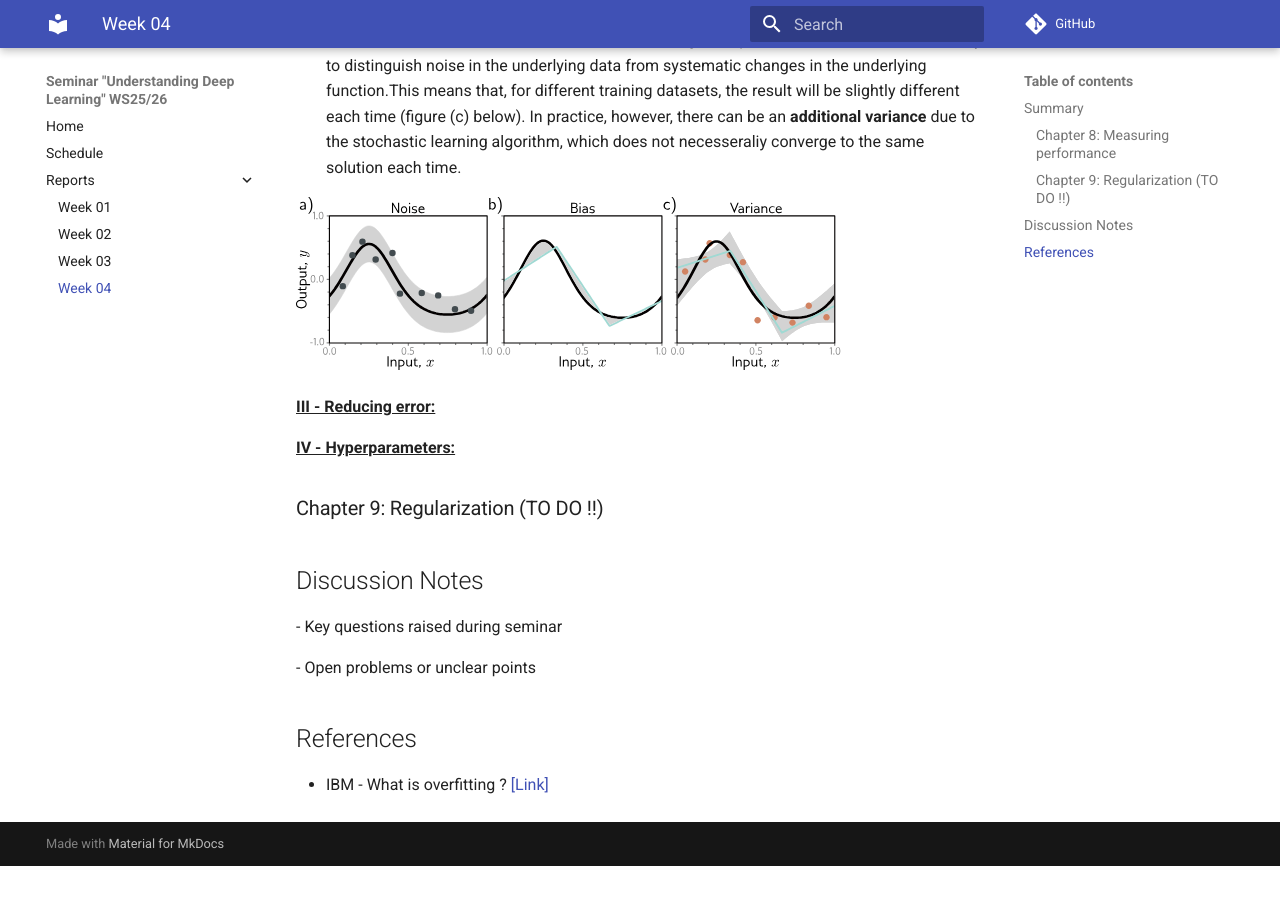
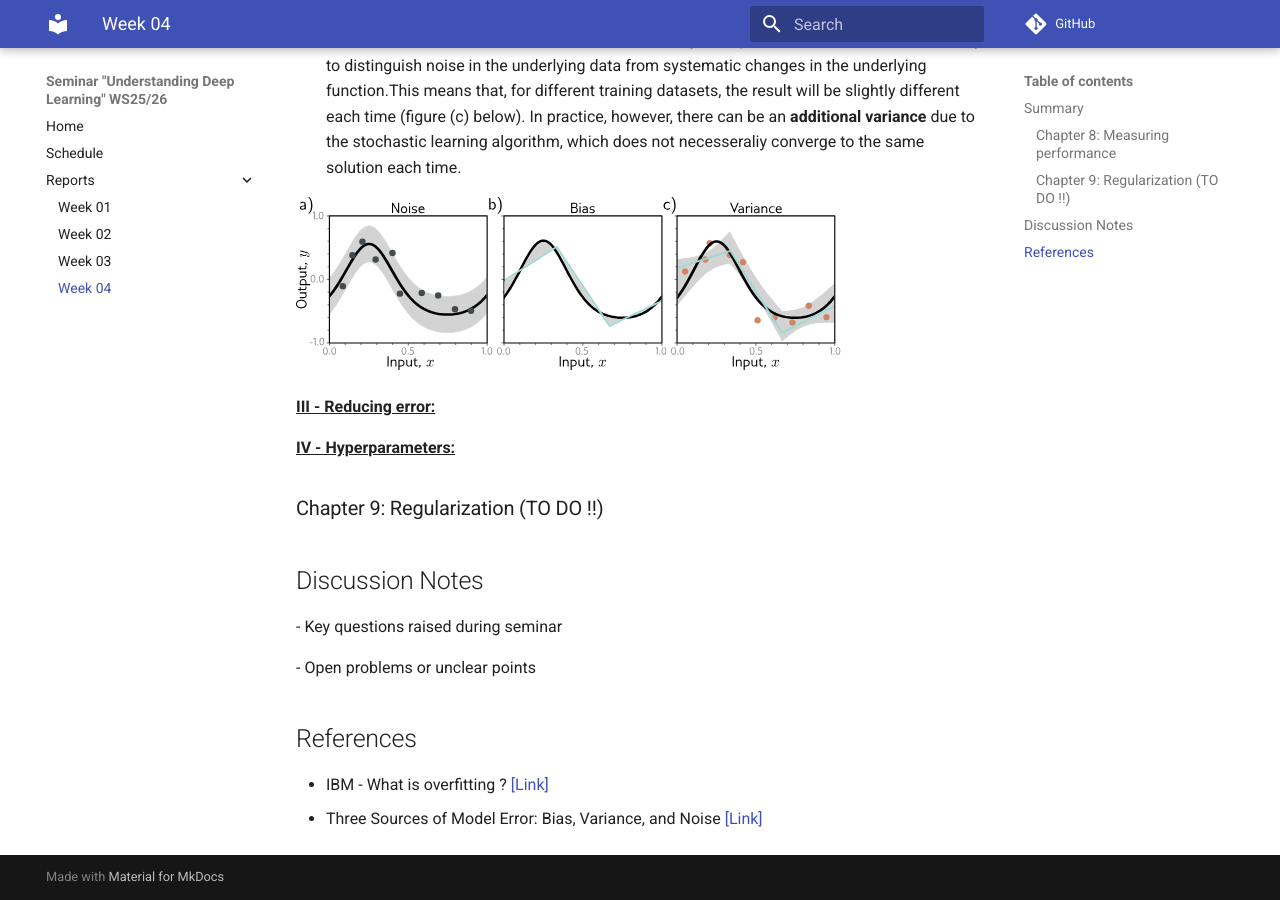
Before and after one commit to link-er/seminar_UDL_wise2526, an MkDocs documentation site: the page built from docs/reports/week04_ch8_9.md, in a window 1280 px wide and 900 px high, scrolled down 2245 px. Built offline with MkDocs 1.6.1 and Material for MkDocs 9.7.7, drawn with Linux system fonts in a browser that asks for light colours; comment, search, counter and statistics services are not loaded; before the commit the page ends 3111 px from its top, so only the background shows below that.

Commit message:
Add reference to model error sources

```diff
--- a/docs/reports/week04_ch8_9.md
+++ b/docs/reports/week04_ch8_9.md
@@ -66,3 +66,4 @@ When a neural network fails to generalize well, there are mainly three sources o
 ## References
 
 - IBM - What is overfitting ? [[Link]](https://www.ibm.com/think/topics/overfitting)
+- Three Sources of Model Error: Bias, Variance, and Noise [[Link]](https://python.plainenglish.io/three-sources-of-model-error-bias-variance-and-noise-9d740c0ba5d6)
```
